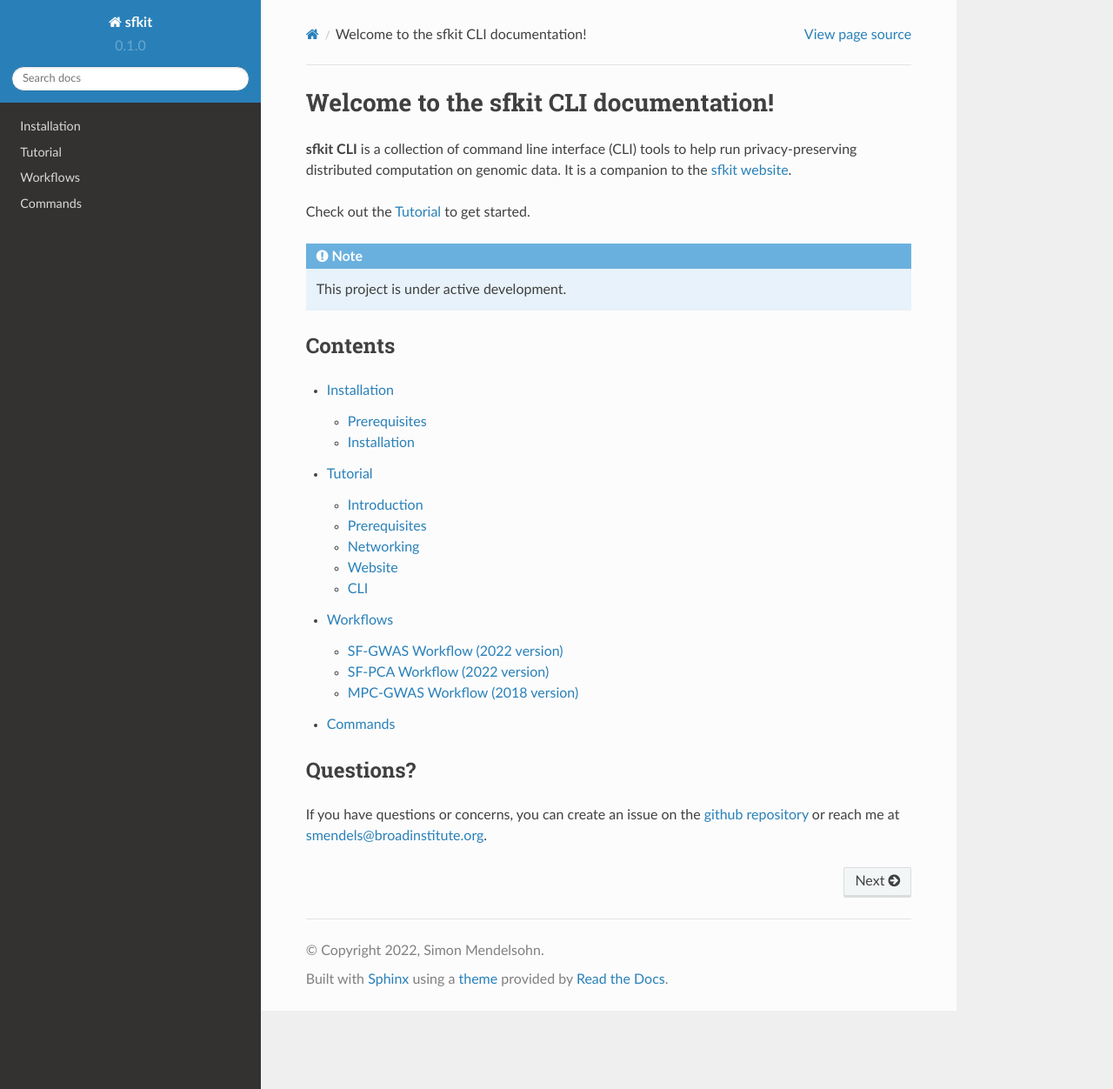
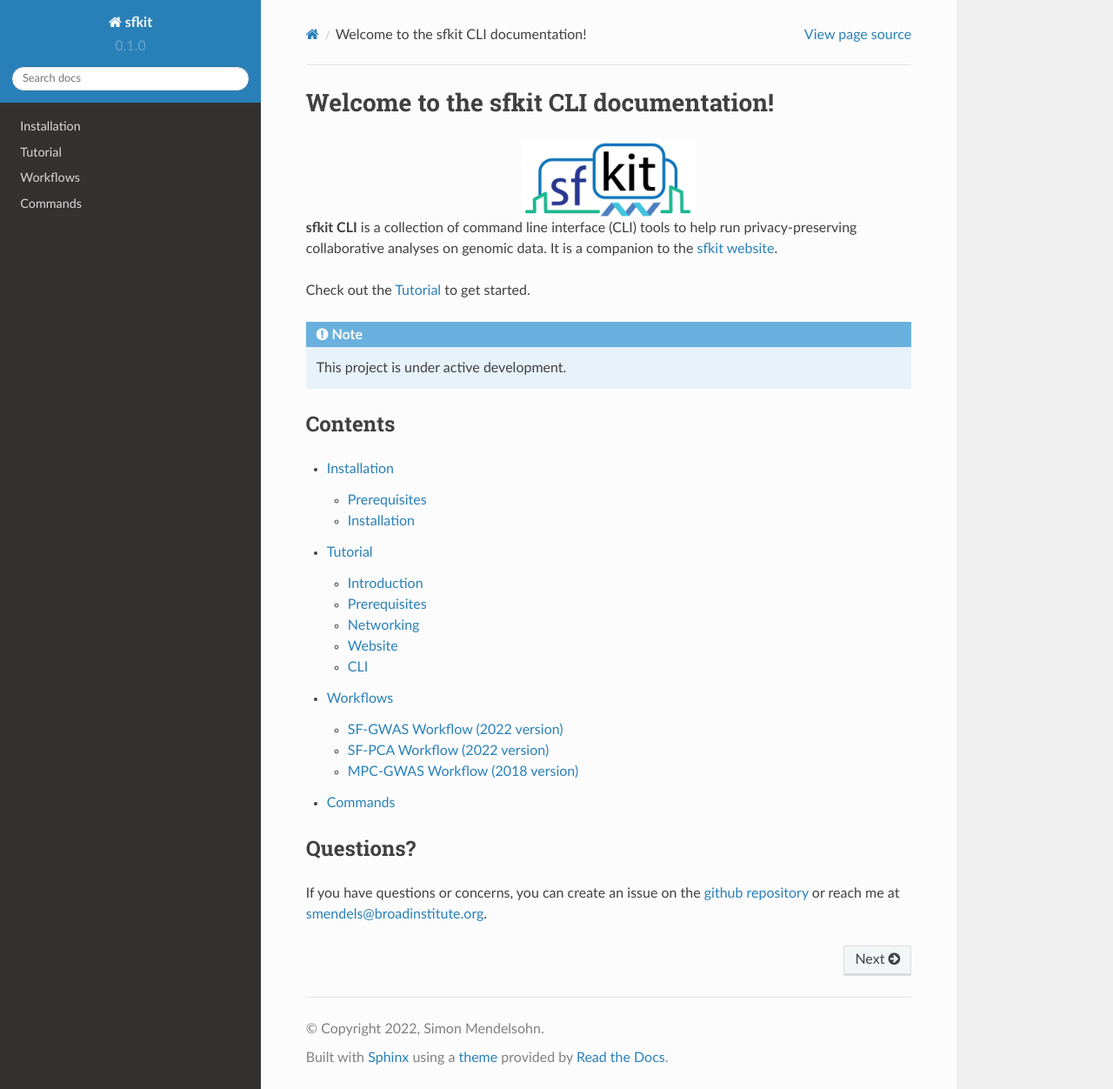
Before and after one commit to hcholab/sfkit, a Sphinx documentation site: the page built from docs/source/index.rst, in a window 1280 px wide and 1252 px high. Shown: the whole window at 87% size. Built offline with Sphinx 7.4.7 and the Read the Docs theme 2.0.0, drawn with Linux system fonts in a browser that asks for light colours.

Commit message:
added logo

```diff
--- a/docs/source/index.rst
+++ b/docs/source/index.rst
@@ -1,7 +1,13 @@
 Welcome to the sfkit CLI documentation!
 =======================================
 
-**sfkit CLI** is a collection of command line interface (CLI) tools to help run privacy-preserving distributed computation on genomic data.
+.. image:: images/sfkit-logo.png
+   :width: 200
+   :alt: sfkit logo
+   :align: center
+
+**sfkit CLI** is a collection of command line interface (CLI) tools to help run
+privacy-preserving collaborative analyses on genomic data.
 It is a companion to the `sfkit website <https://sfkit.org/>`_.
 
 Check out the :doc:`tutorial` to get started.
```
Also changed, not shown: docs/source/images/sfkit-logo.png (added).
